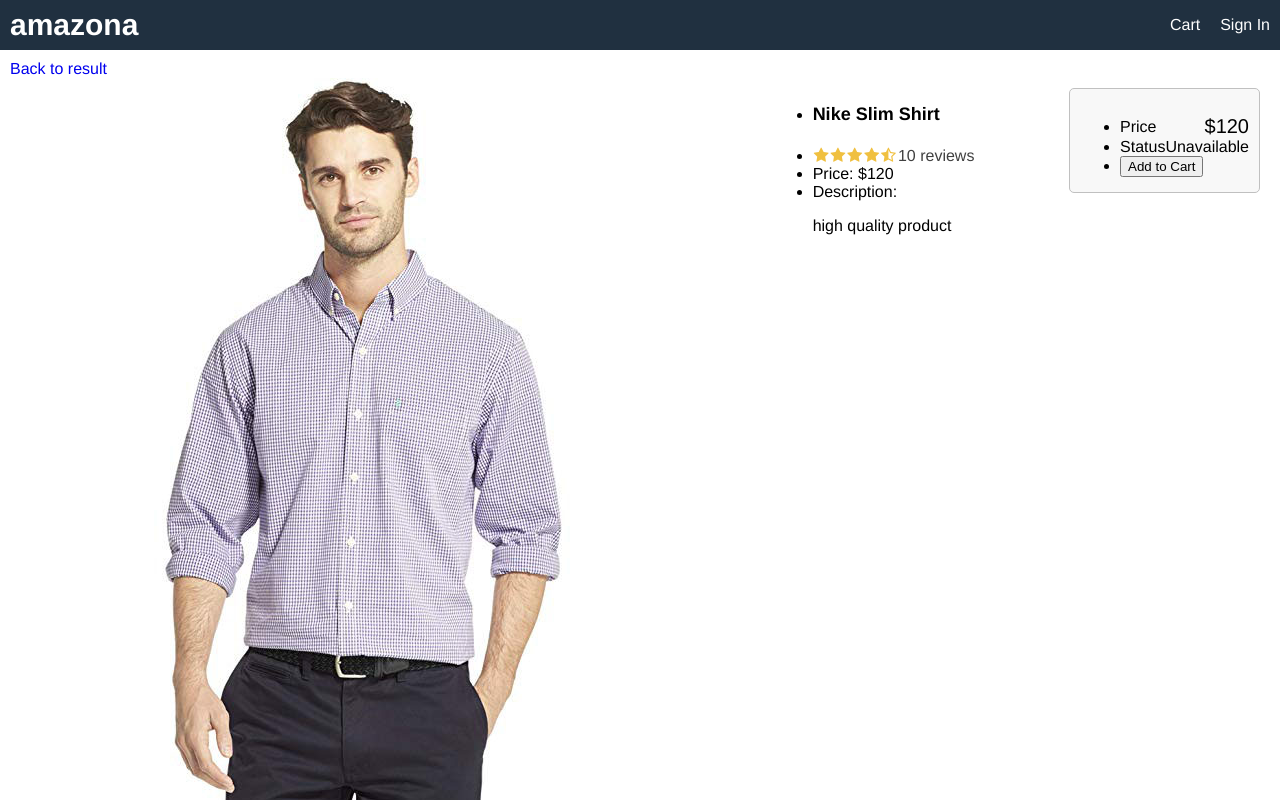
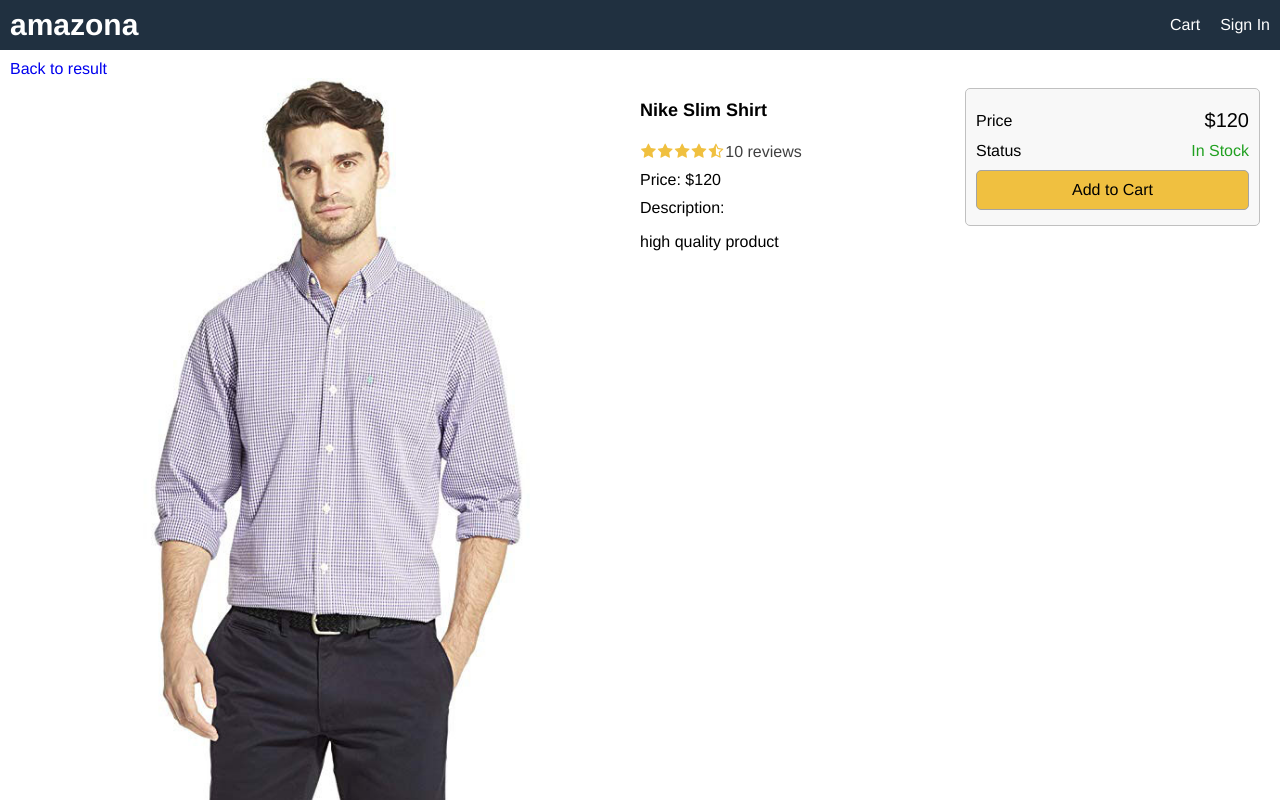
Before and after one commit to nandurty17/amazona_nandu, a React (Create React App) app in the folder frontend/: page /product/1 in a window 1280 px wide. Shown: the top 800 px of the page. Built offline with nearby package versions, Linux system fonts and the light colour scheme; the HTML template or start-up script is replaced by a standard one.

Commit message:
Did styling in ProductScreen page

```diff
--- a/frontend/src/data.js
+++ b/frontend/src/data.js
@@ -1,70 +1,76 @@
 const data = {
   products: [
     {
-      _id: '1',
-      name: 'Nike Slim Shirt',
-      category: 'Shirts',
-      image: '/images/p1.jpg',
+      _id: "1",
+      name: "Nike Slim Shirt",
+      category: "Shirts",
+      image: "/images/p1.jpg",
       price: 120,
-      brand: 'Nike',
+      countInStock: 10,
+      brand: "Nike",
       rating: 4.5,
       numReviews: 10,
-      description: 'high quality product',
+      description: "high quality product",
     },
     {
-      _id: '2',
-      name: 'Adidas Fit Shirt',
-      category: 'Shirts',
-      image: '/images/p2.jpg',
+      _id: "2",
+      name: "Adidas Fit Shirt",
+      category: "Shirts",
+      image: "/images/p2.jpg",
       price: 100,
-      brand: 'Adidas',
+      countInStock: 20,
+      brand: "Adidas",
       rating: 4.0,
       numReviews: 10,
-      description: 'high quality product',
+      description: "high quality product",
     },
     {
-      _id: '3',
-      name: 'Lacoste Free Shirt',
-      category: 'Shirts',
-      image: '/images/p3.jpg',
+      _id: "3",
+      name: "Lacoste Free Shirt",
+      category: "Shirts",
+      image: "/images/p3.jpg",
       price: 220,
-      brand: 'Lacoste',
+      countInStock: 0,
+      brand: "Lacoste",
       rating: 4.8,
       numReviews: 17,
-      description: 'high quality product',
+      description: "high quality product",
     },
     {
-      _id: '4',
-      name: 'Nike Slim Pant',
-      category: 'Pants',
-      image: '/images/p4.jpg',
+      _id: "4",
+      name: "Nike Slim Pant",
+      category: "Pants",
+      image: "/images/p4.jpg",
       price: 78,
-      brand: 'Nike',
+      countInStock: 15,
+      brand: "Nike",
       rating: 4.5,
       numReviews: 14,
-      description: 'high quality product',
+      description: "high quality product",
     },
     {
-      _id: '5',
-      name: 'Puma Slim Pant',
-      category: 'Pants',
-      image: '/images/p5.jpg',
+      _id: "5",
+      name: "Puma Slim Pant",
+      category: "Pants",
+      image: "/images/p5.jpg",
       price: 65,
-      brand: 'Puma',
+      countInStock: 16,
+      brand: "Puma",
       rating: 4.5,
       numReviews: 10,
-      description: 'high quality product',
+      description: "high quality product",
     },
     {
-      _id: '6',
-      name: 'Adidas Fit Pant',
-      category: 'Pants',
-      image: '/images/p6.jpg',
+      _id: "6",
+      name: "Adidas Fit Pant",
+      category: "Pants",
+      image: "/images/p6.jpg",
       price: 139,
-      brand: 'Adidas',
+      countInStock: 5,
+      brand: "Adidas",
       rating: 4.5,
       numReviews: 15,
-      description: 'high quality product',
+      description: "high quality product",
     },
   ],
 };
--- a/frontend/src/index.css
+++ b/frontend/src/index.css
@@ -54,6 +54,34 @@
 a:hover {
   color: #ff8000;
 }
+ul {
+  padding: 0;
+  margin: 0;
+  list-style-type: none;
+}
+li {
+  margin-top: 1rem;
+}
+button {
+  padding: 1rem;
+  border-radius: 0.5rem;
+  border: 0.1rem #a4a4a4 solid;
+  font-size: 1.6rem;
+  font-family: Helvetica, Arial, sans-serif;
+  -webkit-font-smoothing: antialiased;
+  -moz-osx-font-smoothing: grayscale;
+  background-color: #f8f8f8;
+  cursor: pointer;
+}
+button:hover {
+  border: 0.1rem #404040 solid;
+}
+button.primary {
+  background-color: #f0c040;
+}
+button.block {
+  width: 100%;
+}
 /* Header */
 header a {
   color: #ffffff;
@@ -76,12 +104,21 @@
 .row.top {
   align-items: flex-start;
 }
+.col-1 {
+  flex: 1 1 25rem;
+}
+.col-2 {
+  flex: 2 1 50rem;
+}
 /* Image */
 img {
   border-radius: 0.5rem;
 }
 img.medium {
   max-width: 29rem;
+  width: 100%;
+}
+img.large {
   width: 100%;
 }
 
@@ -109,3 +146,10 @@
 .rating span:last-child {
   color: #404040;
 }
+/* Alert */
+.success {
+  color: #20a020;
+}
+.error {
+  color: #a02020;
+}
--- a/frontend/src/screens/ProductScreen.js
+++ b/frontend/src/screens/ProductScreen.js
@@ -55,7 +55,7 @@
                 </div>
               </li>
               <li>
-                <button clasName="primary block">Add to Cart</button>
+                <button className="primary block">Add to Cart</button>
               </li>
             </ul>
           </div>
```
